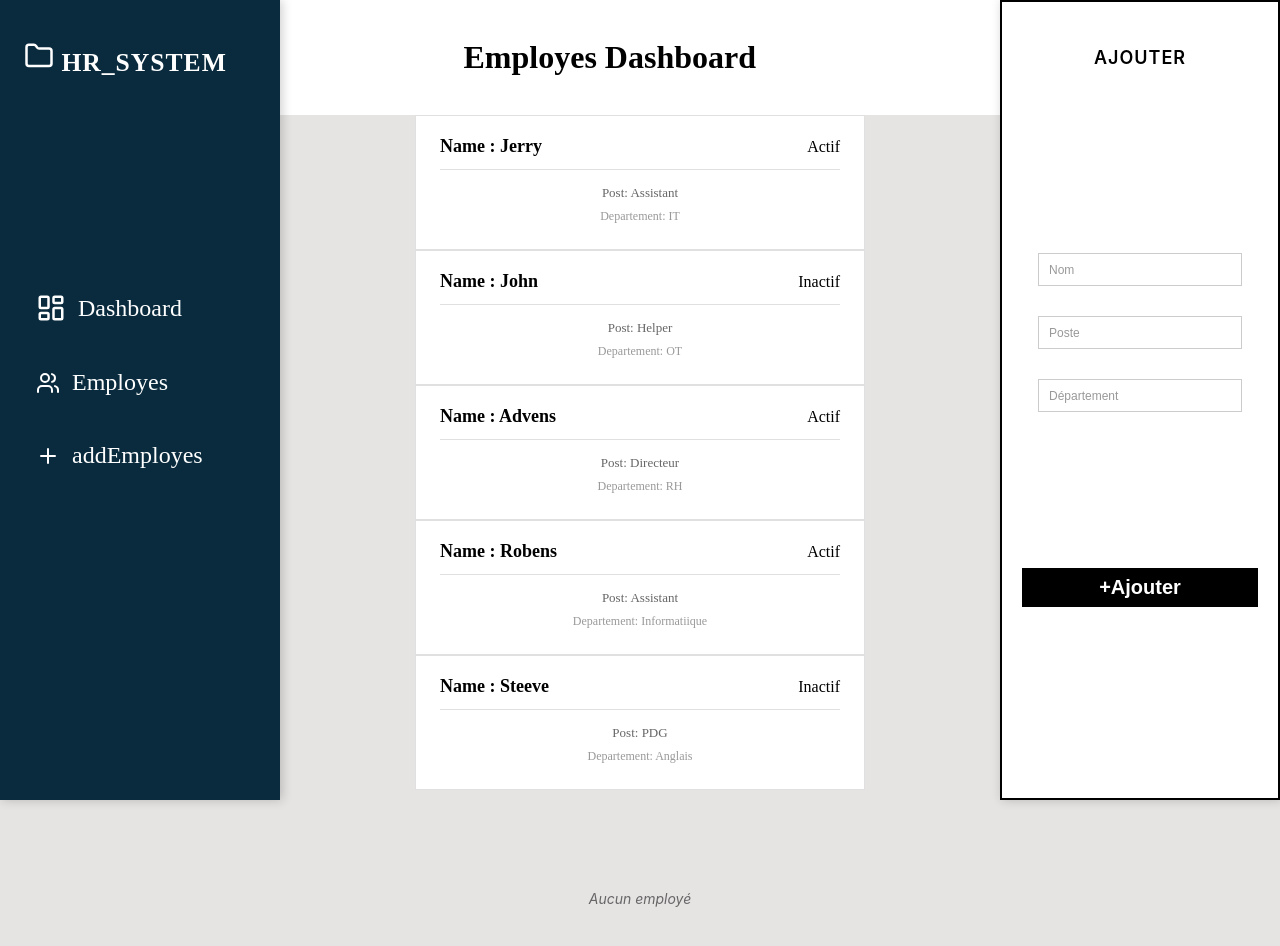
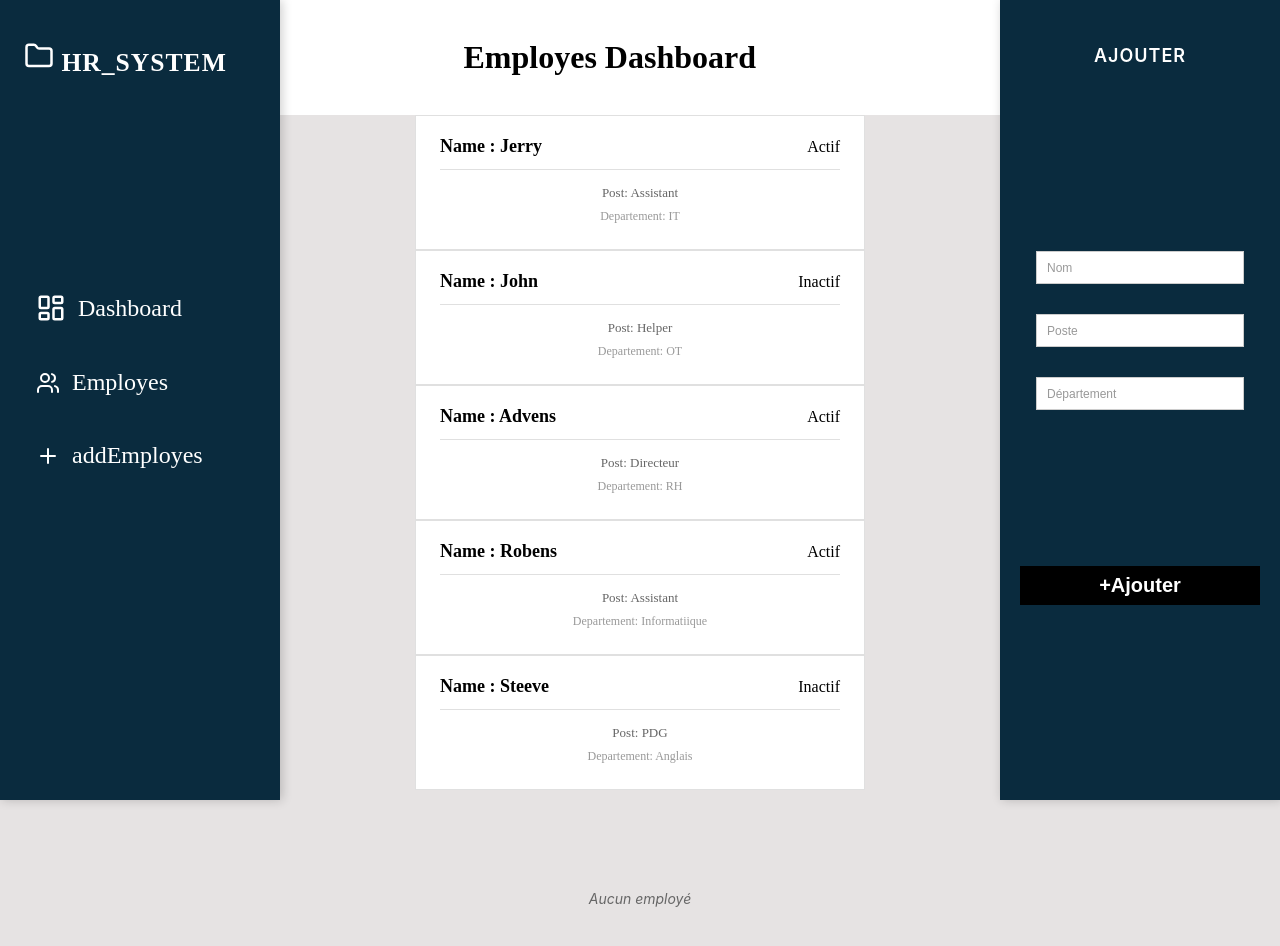
Before and after one commit to jerryinnocent123-ship-it/Capstone-Project, a React (Vite) app: page / in a window 1280 px wide. Shown: the top 946 px of the page. Built offline with nearby package versions, Linux system fonts and the light colour scheme.

Commit message:
mw jere bg  form nan

```diff
--- a/src/components/styles/employeeForm.css
+++ b/src/components/styles/employeeForm.css
@@ -1,4 +1,4 @@
-/* Style global */
+
 * {
     margin: 0;
     padding: 0;
@@ -12,7 +12,6 @@
     font-family: -apple-system, BlinkMacSystemFont, 'Segoe UI', Roboto, sans-serif;
 }
 
-/* Formulaire en haut à droite - petit carré noir et blanc */
 .form-container {
      position: fixed;
   top: 0;
@@ -32,30 +31,27 @@
 
 .form-card {
     width: 280px;
-    background: white;
+    background: #0a2b3e;
+
     height: 100vh;
-    border: 2px solid black;
+    border: none;
     padding: 20px;
     box-shadow: 4px 4px 0px 0px rgba(0, 0, 0, 0.2);
     transition: transform 0.2s ease;
 }
 
-/*
-.form-card:hover {
-    transform: translate(-2px, -2px);
-    box-shadow: 6px 6px 0px 0px rgba(0, 0, 0, 0.2);
-} */
+
 
 .form-title {
     font-size: 18px;
     font-weight: 600;
     margin-bottom: 15px;
-    color: black;
+    color: white;
     text-transform: uppercase;
     letter-spacing: 1px;
     text-align: center;
     padding: 25px 24px;
-    /* border-bottom removed - line is gone but "Ajouter" remains */
+
 }
 
 .input-field {
```
